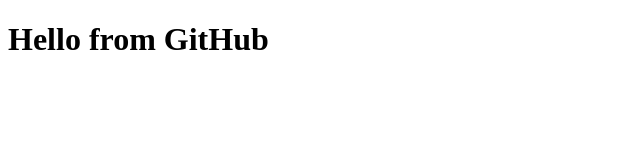
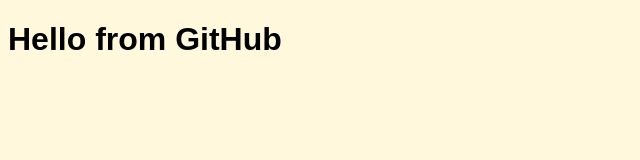
Before and after one commit to remix187/my-github-website, a plain HTML site: page index.html in a window 1280 px wide. Shown: the whole page, without its empty margins (0-640 px from the left). Drawn offline with Linux system fonts and the light colour scheme.

Commit message:
3. style updated

```diff
--- a/css/style.css
+++ b/css/style.css
@@ -1,4 +1,4 @@
 body {
     background-color: cornsilk;
-    font-family: 'Helvetica', 'Arial', sans-serif;
+    font-family: 'Avenir', 'Arial', sans-serif;
 }
--- a/index.html
+++ b/index.html
@@ -4,7 +4,7 @@
     <meta charset="utf-8">
     <meta name="viewport" content="width=device-width, initial-scale=1.0">
     <title>My GitHub Website</title>
-    <link rel="css/style.css" type="text/css" />
+    <link rel="stylesheet" href="css/style.css" type="text/css">
 </head>
 
 <body>
```
